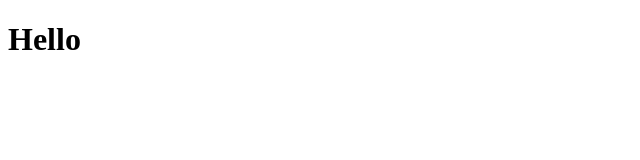
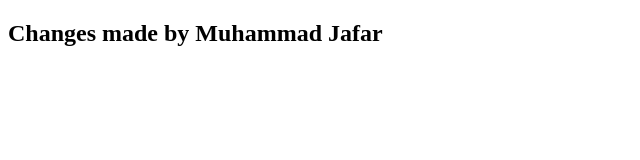
Before and after one commit to Aqdas34/session, a plain HTML site: page index.html in a window 1280 px wide. Shown: the whole page, without its empty margins (0-640 px from the left). Drawn offline with Linux system fonts and the light colour scheme.

Commit message:
Commit by Me
Any Code chnages.

```diff
--- a/index.html
+++ b/index.html
@@ -6,6 +6,6 @@
     <title>Document</title>
 </head>
 <body>
-    <h1>Hello</h1>
+    <h2>Changes made by Muhammad Jafar</h2>
 </body>
 </html>
```
